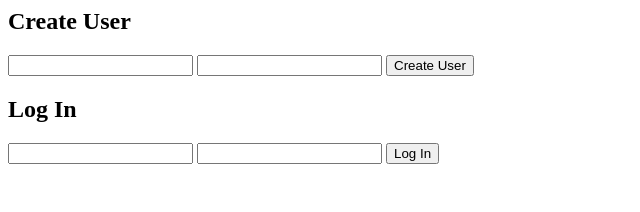
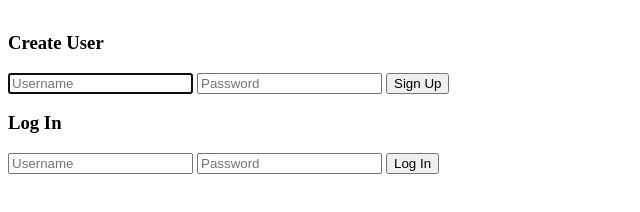
Before and after one commit to fhoward123/any-forum, a website: page public/partials/login.html in a window 1280 px wide. Shown: the whole page, without its empty margins (0-640 px from the left). Drawn offline with Linux system fonts and the light colour scheme; files that its build step writes are made by us from their sources.

Commit message:
Mods to app.js, navigation.html and login.html for signup and login

```diff
--- a/package.json
+++ b/package.json
@@ -23,5 +23,6 @@
     "express": "^4.17.0",
     "express-session": "^1.16.1",
     "mongoose": "^5.5.9"
-  }
+  },
+  "keywords": []
 }
--- /dev/null
+++ b/public/css/login.css
@@ -0,0 +1,4 @@
+.login-signup {
+    margin-top: 2em;
+    margin-bottom: 2em;
+}
--- a/public/partials/login.html
+++ b/public/partials/login.html
@@ -1,16 +1,18 @@
+<link rel="stylesheet" type="text/css" media="screen" href="./css/login.css">
+<div class="container login-signup" ng-if="!ctrl.loggedInUser">
 
-<div class="login-page" ng-if="!ctrl.loggedInUser">
-    <h2>Create User</h2>
-    <form ng-submit="ctrl.createUser()">
-        <input type="text" ng-model="ctrl.newUsername" />
-        <input type="password" ng-model="ctrl.newPassword" />
-        <input type="submit" value="Create User">
+    <form ng-show="ctrl.showSignup" ng-submit="ctrl.createUser()">
+        <h3>Create User</h3>
+        <input type="text" class="" ng-model="ctrl.newUsername" placeholder="Username" required autofocus />
+        <input type="password" class="" ng-model="ctrl.newPassword" placeholder="Password" required />
+        <input type="submit" class="btn btn-primary" value="Sign Up">
     </form>
 
-    <h2>Log In</h2>
-    <form ng-submit="ctrl.logIn()">
-        <input type="text" ng-model="ctrl.username" />
-        <input type="password" ng-model="ctrl.password" />
-        <input type="submit" value="Log In">
+
+    <form ng-show="ctrl.showLogin" ng-submit="ctrl.logIn()">
+        <h3>Log In</h3>
+        <input type="text" class="" ng-model="ctrl.username" placeholder="Username" required autofocus />
+        <input type="password" class="" ng-model="ctrl.password" placeholder="Password" required />
+        <input type="submit" class="btn btn-primary" value="Log In">
     </form>
 </div>
```
Also changed, not shown: public/js/app.js (+7 -0 lines), public/partials/navigation.html (+8 -2 lines).
